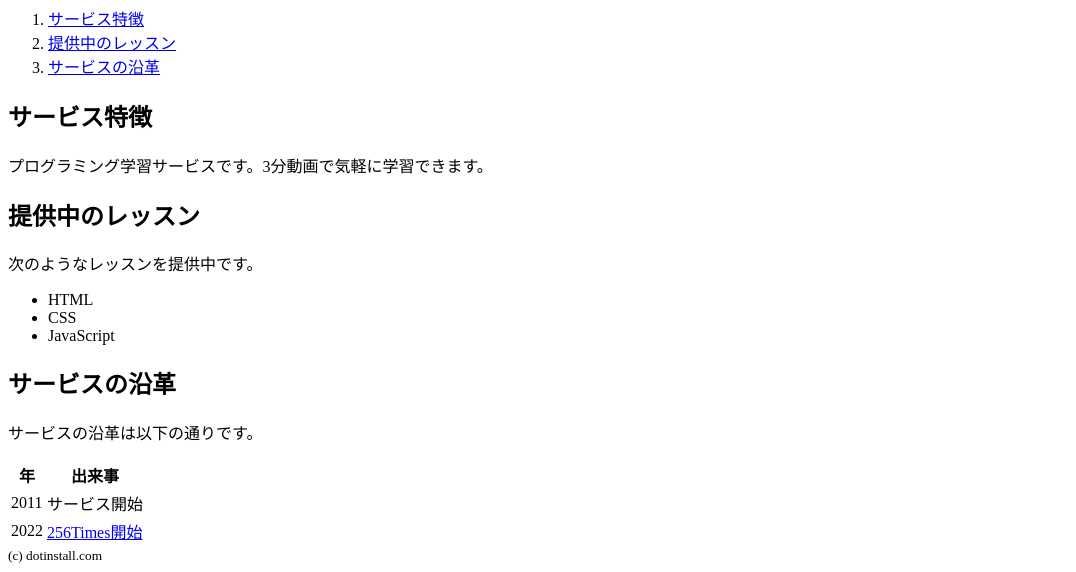
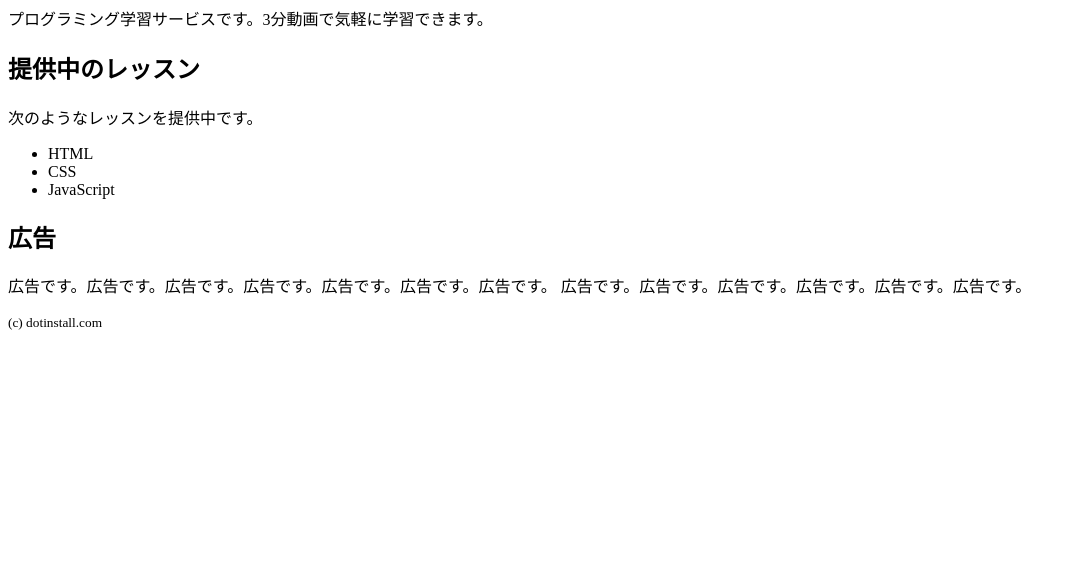
Before and after one commit to HirokazuKiryu/dotinstall_html_basic, a plain HTML site: page index.html in a window 1280 px wide. Shown: the part 310-882 px from the top of the page, without its empty margins (0-1076 px from the left). After the commit the page ends 800 px from the top, so only its background shows below. Drawn offline with Linux system fonts and the light colour scheme.

Commit message:
aside,mainタグを使ってみよう

```diff
--- a/index.html
+++ b/index.html
@@ -15,21 +15,13 @@
     <h1>ドットインストール</h1>
   </header>
 
-  <nav>
-    <h2>目次</h2>
-    <ol>
-      <li><a href="#features">サービス特徴</a></li>
-      <li><a href="#lessons">提供中のレッスン</a></li>
-      <li><a href="#history">サービスの沿革</a></li>
-    </ol>
-  </nav>
-
-  <section id="features">
+  <main>
+    <section>
       <h2>サービス特徴</h2>
       <p>プログラミング学習サービスです。3分動画で気軽に学習できます。</p>
     </section>
 
-  <section id="lessons">
+    <section>
       <h2>提供中のレッスン</h2>
       <p>次のようなレッスンを提供中です。</p>
       <ul>
@@ -38,29 +30,13 @@
         <li>JavaScript</li>
       </ul>
     </section>
+  </main>
 
-  <section id="history">
-    <h2>サービスの沿革</h2>
-    <p>サービスの沿革は以下の通りです。</p>
-    <table>
-      <thead>
-        <tr>
-          <th>年</th>
-          <th>出来事</th>
-        </tr>
-      </thead>
-      <tbody>
-        <tr>
-          <td>2011</td>
-          <td>サービス開始</td>
-        </tr>
-        <tr>
-          <td>2022</td>
-          <td><a href="https://256times.com" target="_blank">256Times開始</a></td>
-        </tr>
-      </tbody>
-    </table>
-  </section>
+  <aside>
+    <h2>広告</h2>
+    <p>広告です。広告です。広告です。広告です。広告です。広告です。広告です。
+      広告です。広告です。広告です。広告です。広告です。広告です。</p>
+  </aside>
 
   <footer>
     <small>(c) dotinstall.com</small>
```
Lines whose indentation alone changed are shown as unchanged.
